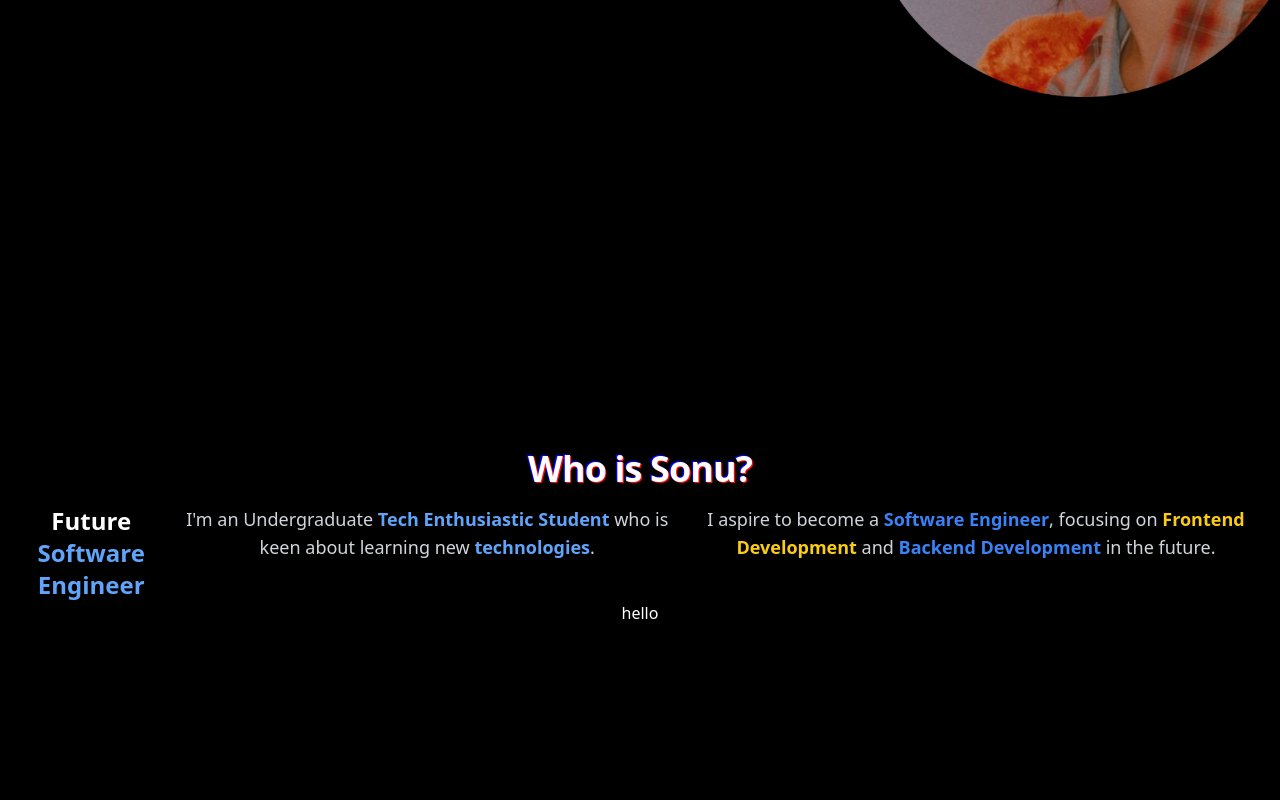
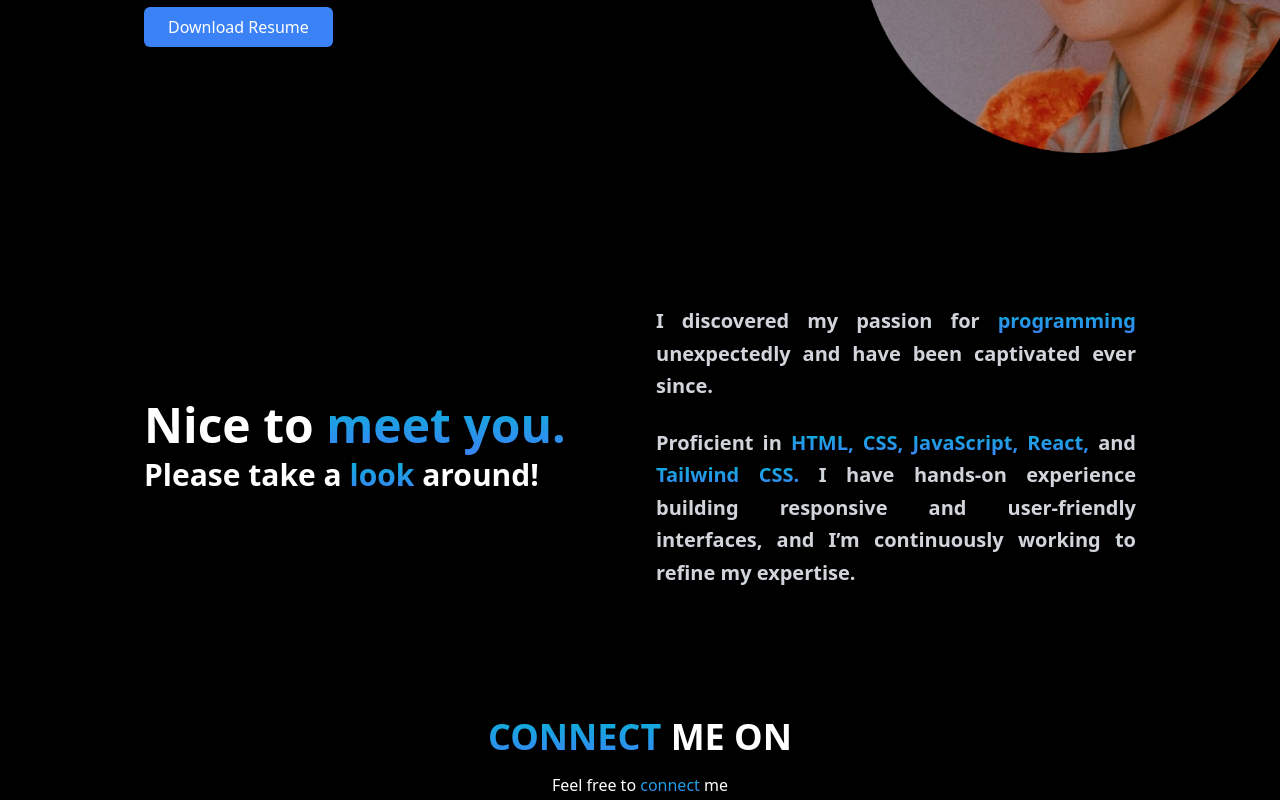
Before and after one commit to SonuThapaMagar/sonuthapamagar, a React (Vite) app in the folder portfolio/: page / in a window 1280 px wide. Shown: the part 500-1300 px from the top of the page. Built offline with nearby package versions, Linux system fonts and the light colour scheme.

Commit message:
About myself added in hero section

```diff
--- a/portfolio/src/components/Hero.jsx
+++ b/portfolio/src/components/Hero.jsx
@@ -7,7 +7,7 @@ const Hero = () => {
     <main>
       {/* Introduction Section Started */}
       <section>
-        <div className="container m-32 my-10 px-4 flex flex-col lg:flex-row items-center gap-4">
+        <div className="container m-32 my-14 px-4 py-10 flex flex-col lg:flex-row items-center gap-4">
           {/* Left Content */}
           <div className="lg:w-1/2 text-center lg:text-left space-y-4">
             <h1 className="font-bold text-4xl">Hello, I'm</h1>
@@ -38,52 +38,45 @@ const Hero = () => {
         </div>
       </section>
       {/* Introduction Section Ended */}
-      {
+
+      {/* About Myself */}
       <section>
-          <div className="container m-auto flex flex-col items-center justify-center min-h-screen text-center">
-            <div
-              className="glitch animate-glitch animate-noiseAfter relative font-geologica font-bold text-white z-10 tracking-tight text-4xl whitespace-nowrap"
-              data-text="Who is Sonu?"
-            >
-              Who is Sonu?
+        <div className="flex flex-col lg:flex-row items-center gap-8 p-8 m-32 my-20 px-4">
+          {/* Left Column for h1 */}
+          <div className="lg:w-1/2 text-left">
+            <h1 className="text-5xl font-bold font-sans text-white-800 mb-2">
+              Nice to <span className="gradient-text">meet you.</span>
+            </h1>
+            <h1 className="text-3xl font-bold font-sans text-white-800">
+              Please take a <span className="gradient-text">look</span> around!
+            </h1>
           </div>
-            <div className="row flex">
-              <h1 className="mt-4 text-2xl font-semibold text-white">
-                Future{" "}
-                <span className="font-bold text-blue-400">
-                  Software Engineer
-                </span>
-              </h1>
-              <p className="mt-4 text-lg text-gray-300">
-                I'm an Undergraduate{" "}
-                <span className="font-bold text-blue-400">
-                  Tech Enthusiastic Student
+          {/* Right Column for p */}
+          <div className="lg:w-1/2 text-left">
+            {/* <p className="text- text-xl text-gray-300 leading-relaxed text-justify">
+              I'm an enthusiastic undergraduate tech student, eager to learn and
+              grow in the world of{" "}
+              <span className="gradient-text">software development.</span>
+            </p> */}
+
+            <p className="font-semibold text-xl text-gray-300 leading-relaxed text-justify">
+              I discovered my passion for{" "}
+              <span className="gradient-text">programming </span>unexpectedly
+              and have been captivated ever since.
+            </p>
+            <br />
+            <p className="font-semibold text-xl text-gray-300 leading-relaxed text-justify">
+              Proficient in{" "}
+              <span className="gradient-text">
+                HTML, CSS, JavaScript, React,
               </span>{" "}
-                who is keen about learning new{" "}
-                <span className="font-bold text-blue-400">technologies</span>.
+              and<span className="gradient-text"> Tailwind CSS.</span> I have
+              hands-on experience building responsive and user-friendly
+              interfaces, and I’m continuously working to refine my expertise.
             </p>
-              <p className="mt-4 text-lg text-gray-300">
-                I aspire to become a{" "}
-                <span className="font-bold text-blue-500">
-                  Software Engineer
-                </span>
-                , focusing on{" "}
-                <span className="font-bold text-yellow-400">
-                  Frontend Development
-                </span>{" "}
-                and{" "}
-                <span className="font-bold text-blue-500">
-                  Backend Development
-                </span>{" "}
-                in the future.
-              </p>
-            </div>
-            <div className="row flex">
-              <h1>hello</h1>
           </div>
         </div>
       </section>
-      }
       <div className="flex justify-center mx-auto">
         <div>
           <h1 className="text-4xl font-bold font-Montserrat py-4 mx-auto">
```
Lines whose indentation alone changed are shown as unchanged.
